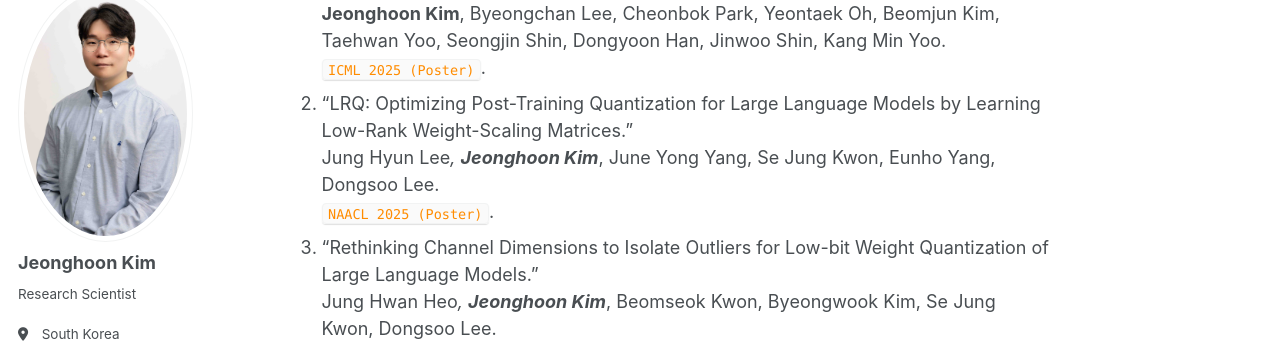
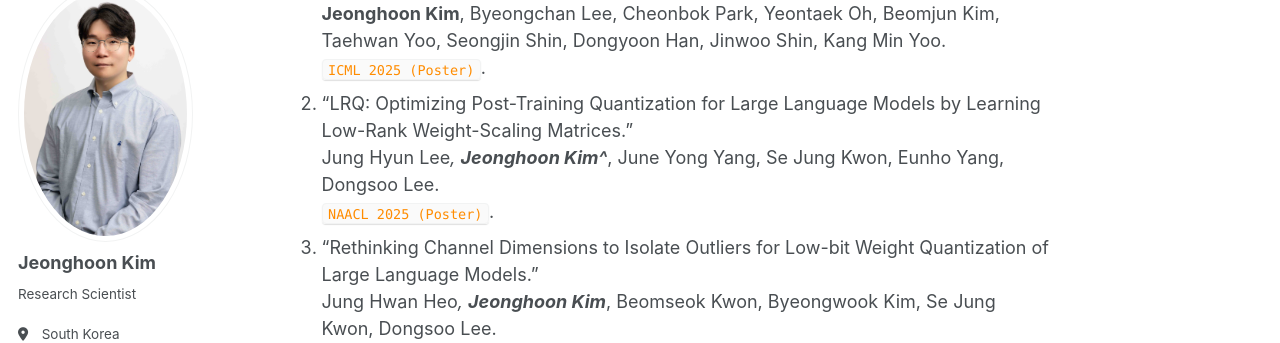
Before and after one commit to penpaperkeycode/penpaperkeycode.github.io, a Jekyll site: the page built from _pages/about.md, in a window 1280 px wide and 900 px high, scrolled down 1020 px. Shown: the part 113-456 px from the top of the window. Built offline with Jekyll 4.4.1, drawn with Linux system fonts in a browser that asks for light colours; some web fonts are replaced.

```diff
--- a/_pages/about.md
+++ b/_pages/about.md
@@ -38,7 +38,7 @@ Publications
 **Jeonghoon Kim**, Byeongchan Lee, Cheonbok Park, Yeontaek Oh, Beomjun Kim, Taehwan Yoo, Seongjin Shin, Dongyoon Han, Jinwoo Shin, Kang Min Yoo.
 <code style="color : darkorange">ICML 2025 (Poster)</code>.
 2. “LRQ: Optimizing Post-Training Quantization for Large Language Models by Learning Low-Rank Weight-Scaling Matrices.”
-Jung Hyun Lee*, **Jeonghoon Kim***, June Yong Yang, Se Jung Kwon, Eunho Yang, Dongsoo Lee.
+Jung Hyun Lee*, **Jeonghoon Kim^***, June Yong Yang, Se Jung Kwon, Eunho Yang, Dongsoo Lee.
   <code style="color : darkorange">NAACL 2025 (Poster)</code>.
 3. “Rethinking Channel Dimensions to Isolate Outliers for Low-bit Weight Quantization of Large Language Models.”
 Jung Hwan Heo*, **Jeonghoon Kim***, Beomseok Kwon, Byeongwook Kim, Se Jung Kwon, Dongsoo Lee.
```
